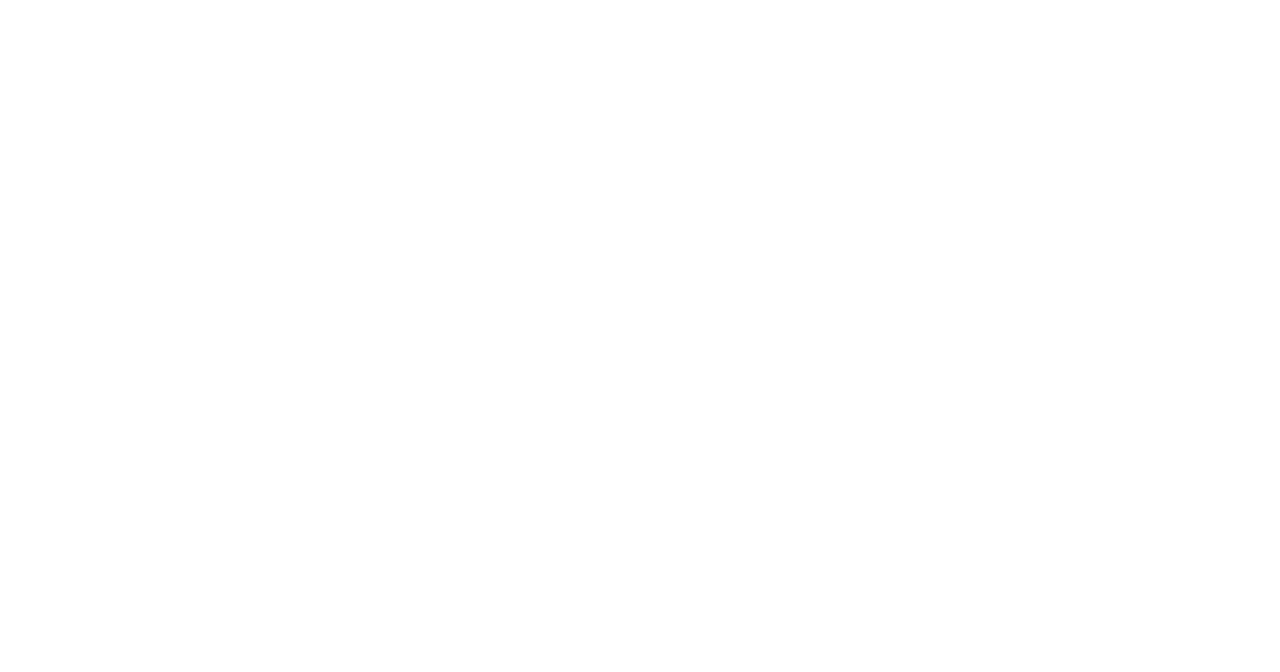
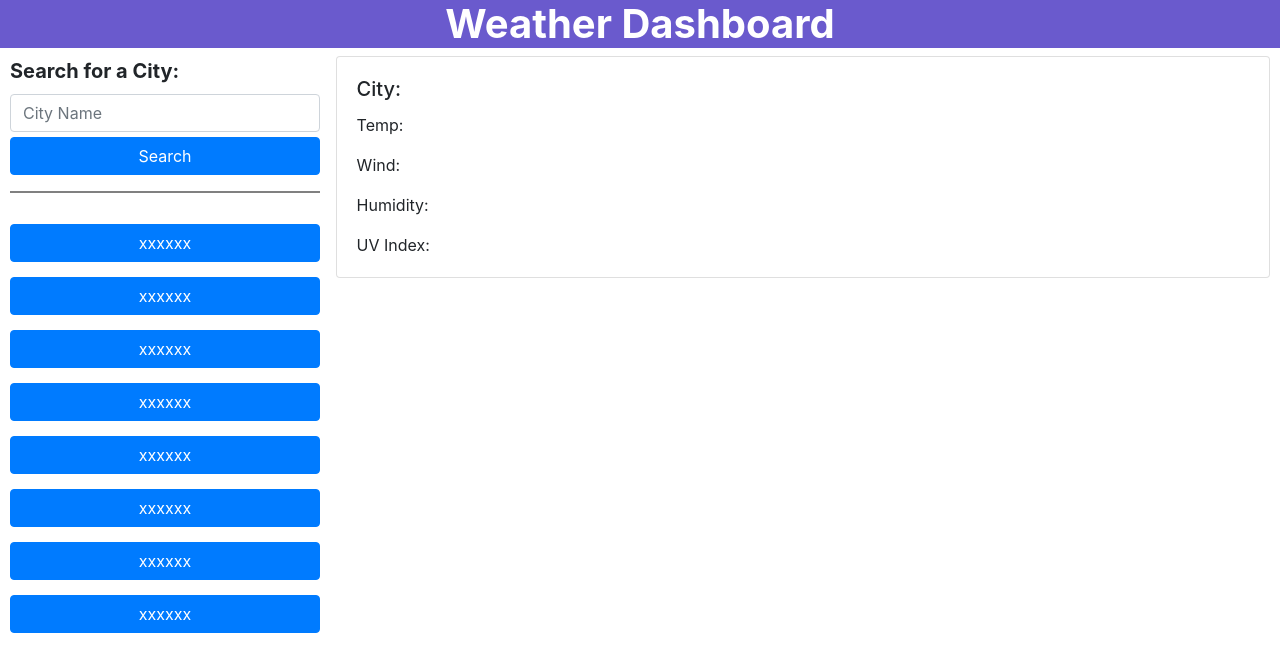
Before and after one commit to Kay0ss/weather, a plain HTML site: page index.html in a window 1280 px wide. Drawn offline with nearby package versions, Linux system fonts and the light colour scheme.

Commit message:
incomplete but all I have for now

```diff
--- a/assets/script.js
+++ b/assets/script.js
@@ -0,0 +1,70 @@
+// var cityName = ;
+var {lat} = location;
+var {lon} = location;
+var nameCity = document.getElementById('cityname');
+var currentDate = document.createTextNode(moment().subtract(10, 'days').calendar());
+var buttons = document.getElementById('recents');
+var searches = JSON.parse(localStorage.getItem('searched')) || [];
+
+// when the search button is pressed, it returns a function
+document.getElementById('search-button').onclick = function()
+{
+    var searched = document.getElementById('search-field').value;
+    localStorage.setItem("searches", JSON.stringify(searched));
+    console.log(searched);
+    getCoords();
+}
+
+var cityName = JSON.parse();
+//adds date to the end of "City: "
+nameCity.appendChild(currentDate);
+
+//gets the content that was searched
+// function getSearched(){
+
+//     console.log(searched)
+// }
+
+// getSearched();
+
+//gets the coordinates for the city entered
+var apiBaseUrl = 'https://api.openweathermap.org/'
+var searchBtn = $('#searchBtn')
+console.log(searchBtn);
+function getCoords(){
+    var requestUrl = `https://api.openweathermap.org/data/2.5/weather?q=${cityName}&appid=b078f64a50989fdeb7bf58c9372972ad`
+    fetch(requestUrl)
+    .then(function(response){
+        return response.json();
+    })
+    .then(function(data){
+        console.log(data)
+        lat = data.coord.lat;
+        lon = data.coord.lon;
+        console.log(lon)
+        console.log(lat)
+        getWeather();
+    });
+    buttons.innerText = searches;
+
+}
+//gets the weather for the coordinates determined
+function getWeather(){
+    var requestUrl = `${apiBaseUrl}/data/2.5/onecall?lat=${lat}&lon=${lon}&units=imperial&appid=b078f64a50989fdeb7bf58c9372972ad`
+    fetch(requestUrl)
+    .then(function(response){
+        return response.json();
+    })
+    .then(function(data){
+        console.log(data)
+    });
+}
+
+searchBtn.on('click',function(event){
+    event.preventDefault()
+    console.log('yes')
+})
+
+
+
+// to display search results set up a function that will auto fill the recently searched buttons with the local storage data
--- a/assets/style.css
+++ b/assets/style.css
@@ -0,0 +1,55 @@
+
+
+h1{
+    text-align: center;
+    background-color:slateblue;
+    color: white;
+    font-weight: bold;
+
+}
+
+aside{
+    max-width: 25%;
+    /* position:static; */
+    min-width: 200px;
+    float: left;
+
+}
+/* todo: style */
+#search {
+    max-width: 100%;
+    margin-left: 10px;
+    font-weight: bold;
+    font-size: 20px;
+}
+
+#search-button{
+    width: 100%;
+    margin-top: 5px;
+}
+
+hr {
+    border-top: 2px solid gray;
+}
+
+#recently-searched{
+    padding: 0px;
+
+}
+
+#recents{
+    /* margin: 10px;
+    width: 200%; */
+    width: 100%;
+    padding: 6px;
+    margin-top: 15px;
+
+}
+
+#city-card{
+    width: 73%;
+    margin-right: 10px;
+    float: right;
+    height: auto;
+
+}
--- a/index.html
+++ b/index.html
@@ -5,19 +5,66 @@
     <meta http-equiv="X-UA-Compatible" content="IE=edge">
     <meta name="viewport" content="width=device-width, initial-scale=1.0">
     <title>Document</title>
+    <script src="https://cdnjs.cloudflare.com/ajax/libs/moment.js/2.29.1/moment.min.js" type="text/javascript"></script>
     <link rel="stylesheet" href="https://cdn.jsdelivr.net/npm/bootstrap@4.6.0/dist/css/bootstrap.min.css" integrity="sha384-B0vP5xmATw1+K9KRQjQERJvTumQW0nPEzvF6L/Z6nronJ3oUOFUFpCjEUQouq2+l" crossorigin="anonymous">
     <link rel="stylesheet" href="./assets/style.css">
 
 </head>
 <body>
+    <head>
+        <h1>Weather Dashboard</h1>
+    </head>
+    <div id= "city-card" class="card">
+        <div class="card-body">
+            <h5 id="cityname" class="card-title">City: </h5>
+            <p class="card-text">Temp: </p>
+          <p class="card-text">Wind: </p>
+          <p class="card-text">Humidity: </p>
+          <p class="card-text">UV Index: </p>
+        </div>
+      </div>
+    <!-- <div id = "card" class="card">
+        <div class="card-body">
+          <h2>"City Name"</h2>
+            <li>Temp: </li>
+            <li>Wind: </li>
+          <ul>
+              <li>Temp: </li>
+              <li>Wind: </li>
+              <li>Humidity: </li>
+              <li>UV Index: </li>
+          </ul>
+        </div>
+      </div> -->
 
 
+    <aside>
+        <!-- Todo: edit html to what you need for the search bar -->
+        <div id = "search" class="mb-3">
+            <label for="search" class="form-label">Search for a City:</label>
+            <input type="search" class="form-control" id="search-field" aria-describedby="CitySearchBar" placeholder="City Name">
+            <button id= "search-button" class="btn btn-primary" type="button">Search</button>
+            <hr />
+            <div id = "recently-searched" class="d-grid gap-2 col-12 mx-auto">
+                <button id= "recents" class="btn btn-primary" type="button">xxxxxx</button>
+                <button id= "recents" class="btn btn-primary" type="button">xxxxxx</button>
+                <button id= "recents" class="btn btn-primary" type="button">xxxxxx</button>
+                <button id= "recents" class="btn btn-primary" type="button">xxxxxx</button>
+                <button id= "recents" class="btn btn-primary" type="button">xxxxxx</button>
+                <button id= "recents" class="btn btn-primary" type="button">xxxxxx</button>
+                <button id= "recents" class="btn btn-primary" type="button">xxxxxx</button>
+                <button id= "recents" class="btn btn-primary" type="button">xxxxxx</button>
+              </div>
+        </div>
+    </aside>
 
-
-
-
-
+<!--
+    <script src="moment.js"></script>
+        <script>
+            moment().format();
+        </script> -->
+    <script src="https://code.jquery.com/jquery-3.5.1.min.js"></script>
     <script src = "./assets/script.js"></script>
-    <script src = "http://api.openweathermap.org/data/2.5/forecast?id=524901&appid={c2d5f566c3637ffdb0cde015c880690f}"></script>
+    <!-- <script src = "http://api.openweathermap.org/data/2.5/forecast?id=524901&appid=c2d5f566c3637ffdb0cde015c880690f"></script> -->
 </body>
 </html>
```
